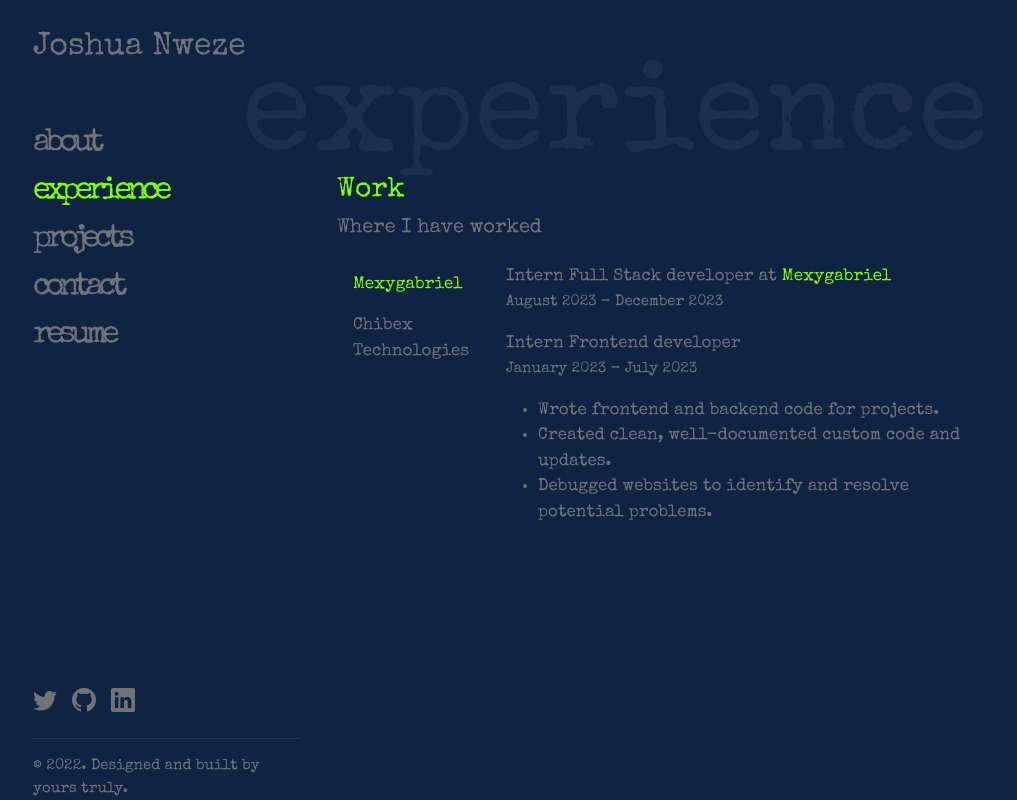
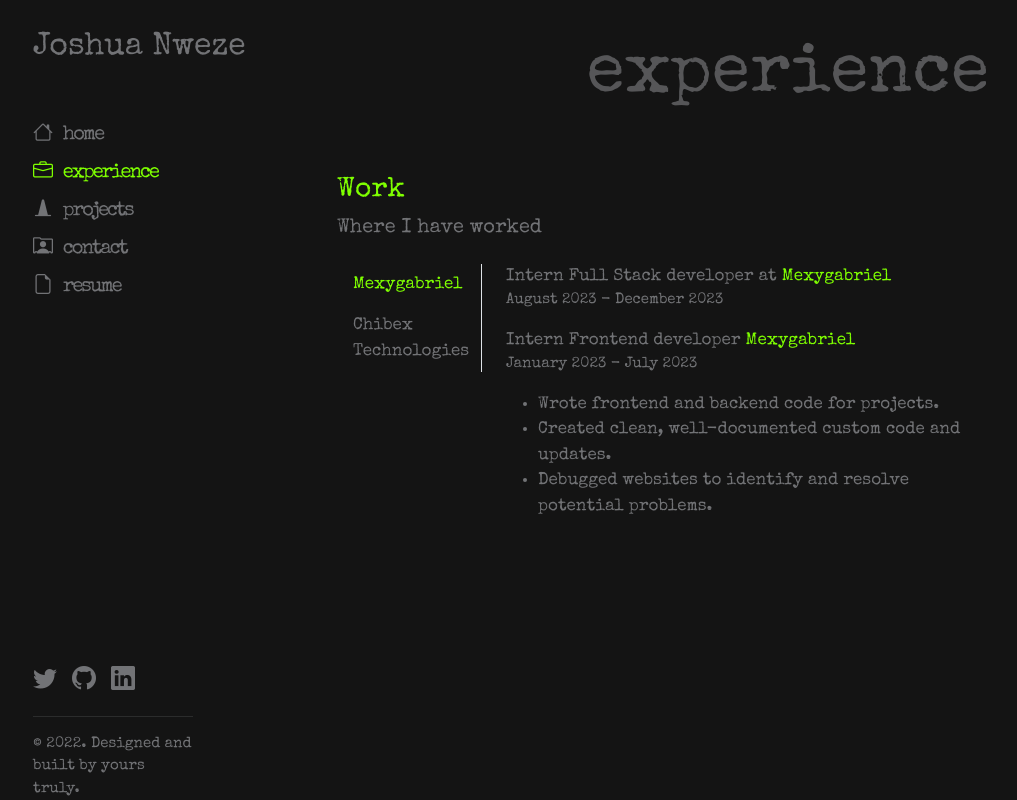
Before and after one commit to Joshua-Nweze/myPortfolio, a Vue app: page /experience in a window 1280 px wide. Shown: the whole page, without its empty margins (129-1146 px from the left). Built offline with nearby package versions, Linux system fonts and the light colour scheme.

Commit message:
ui update

```diff
--- a/src/App.vue
+++ b/src/App.vue
@@ -1,17 +1,17 @@
 <template>
   <div class="body container p-4">
     <div class="row" style="height: 100%; position: relative;">
-      <div class="col-lg-4 d-none d-lg-flex flex-column sidenav-container position-fixed">
+      <div class="col-lg-3 d-none d-lg-flex flex-column sidenav-container position-fixed">
 
         <div class="sidenav fs-2">
           <div class="navbar-brand pt-4">Joshua Nweze</div>
 
-          <div class="sidenav-items mt-5 d-flex flex-column">
-            <RouterLink to="/" class="link">about</RouterLink>
-            <RouterLink to="/experience" class="link">experience</RouterLink>
-            <RouterLink to="/projects" class="link">projects</RouterLink>
-            <RouterLink to="/contact" class="link">contact</RouterLink>
-            <a href="https://drive.google.com/file/d/1fTUOZ9ag1EYdyvWvfeeBWFmo_I_uf4fC/view?usp=sharing" target="_blank" class="nav-link">resume</a>
+          <div class="sidenav-items mt-5 d-flex flex-column fs-5 gap-2">
+            <RouterLink to="/" class="link"><i class="bi bi-house me-2"></i> home</RouterLink>
+            <RouterLink to="/experience" class="link"><i class="bi bi-briefcase me-2"></i> experience</RouterLink>
+            <RouterLink to="/projects" class="link"><i class="bi bi-cone me-2"></i> projects</RouterLink>
+            <RouterLink to="/contact" class="link"><i class="bi bi-person-rolodex me-2"></i> contact</RouterLink>
+            <a href="https://drive.google.com/file/d/1zkuq3u0lSqoyRNxGFwT3HfJ2_zt7AtRH/view?usp=sharing" target="_blank" class="nav-link"><i class="bi bi-file-earmark me-2"></i> resume</a>
           </div>
         </div>
 
@@ -35,7 +35,7 @@
         <div class="router-view">
           <RouterView />
         </div>
-        <Footer class="d-flex d-lg-none mt-5"/>
+        <Footer class="d-flex d-lg-none mt-5 py-2"/>
       </div>
     </div>
   </div>
@@ -50,15 +50,19 @@ import Footer from './components/Footer.vue';
 :root {
   --primaryColor: #727376;
   --higlightColor: #a6a6a6;
+  --backGround: #141414;
 }
 
+*{
+  background-color: var(--backGround);
+}
 
 #app {
   -webkit-font-smoothing: antialiased;
   -moz-osx-font-smoothing: grayscale;
 
   font-family: 'Special Elite', 'cursive';
-  background-color: #0f2443;
+  background-color: #141414;
   color: var(--primaryColor);
   overflow-x: hidden;
   font-size: 17px;
@@ -83,7 +87,7 @@ a:hover {
 
 ::-webkit-scrollbar {
   width: 4px;
-  background-color: #0f2443;
+  background-color: var(--backGround);
 }
 
 ::-webkit-scrollbar-thumb {
@@ -118,7 +122,7 @@ a:hover {
 }
 
 .sidenav-items {
-  letter-spacing: -5px;
+  letter-spacing: -2px;
 }
 
 
--- a/src/components/Aboutme.vue
+++ b/src/components/Aboutme.vue
@@ -1,15 +1,17 @@
 <template>
-  <div class="wrapper" id="about-intro">
-    <WordHeader header="about"/>
+  <div class="wrapper mb-3" id="about-intro">
+    <WordHeader header="home"/>
     <div class="pb-5 container text-center">
+
+      <div class="text-start px-2 py-1 rounded-pill work-search-status">Available for work</div>
 
       <div>Hi there 👋🏽, my name is</div>
       <div class="addChartreuse name">Joshua Nweze</div>
       <div>I am a Full Stack Developer</div>
 
       <div class="pt-5">
-        <a href="https://drive.google.com/file/d/1XycFytS8M1zuRA4DQHm0UweyO9U7sSUd/view?usp=sharing" target="_blank"><span class="front-btn">Resume</span></a>
-        <RouterLink to="/contact"><span class="front-btn">Contact</span></RouterLink>
+        <a href="https://drive.google.com/file/d/1XycFytS8M1zuRA4DQHm0UweyO9U7sSUd/view?usp=sharing" target="_blank"><span class="front-btn">resume</span></a>
+        <RouterLink to="/contact"><span class="front-btn">contact</span></RouterLink>
       </div>
     </div>
 
@@ -172,30 +174,15 @@ function scrollTo() {
     color: chartreuse;
 }
 
-.front-link{
-    border: chartreuse 1px solid;
-    border-radius: 1px;
-    padding: 15px 20px;
-    /* margin-top: 20px; */
-    background-color: transparent;
-    text-decoration: none;
-    /* margin-left: 10px; */
-}
-
-.hr{
-  height: 15px;
-  width: 300px;
-  background-color: chartreuse;
-  border-top: 1px solid;
-}
-
-.about{
- width: 200px;
- border-top: 2px solid burlywood;
- height: 10px;
-}
-
 .sub-header{
   color: chartreuse;
 }
+
+.work-search-status {
+  max-width: fit-content;
+  background-color: #173125;
+  color: chartreuse;
+  margin-bottom: 10px;
+  font-size: 14px;
+}
 </style>
--- a/src/components/Nav.vue
+++ b/src/components/Nav.vue
@@ -1,9 +1,19 @@
 <template>
-<nav class="nav navbar navbar-expand-lg fixed-top d-lg-none" id="navbar" >
+    <nav class="nav navbar navbar-expand-lg fixed-top d-lg-none border-bottom border-secondary" id="navbar">
         <div class="container">
-    <RouterLink to="/" class="navbar-brand nav-link addChartreuse">JN</RouterLink>
+            <RouterLink to="/" class="navbar-brand nav-link addChartreuse"
+                >JN</RouterLink
+            >
 
-    <button class="navbar-toggler " type="button" data-bs-toggle="collapse" data-bs-target="#navbarNavDropdown" aria-controls="navbarNavDropdown" aria-expanded="false" aria-label="Toggle navigation">
+            <button
+                class="navbar-toggler addChartreuse"
+                type="button"
+                data-bs-toggle="collapse"
+                data-bs-target="#navbarNavDropdown"
+                aria-controls="navbarNavDropdown"
+                aria-expanded="false"
+                aria-label="Toggle navigation"
+            >
                 <span><i class="bi bi-list-nested"></i></span>
             </button>
 
@@ -11,95 +21,126 @@
                 <div class="navitems">
                     <ul class="navbar-nav justify-content-end">
                         <li class="nav-item">
-          <div class="nav-link addChartreuse" @click="navigateTo('/')" data-bs-toggle="collapse" data-bs-target="#navbarNavDropdown">about</div>
+                            <div
+                                class="nav-link"
+                                @click="navigateTo('/')"
+                                data-bs-toggle="collapse"
+                                data-bs-target="#navbarNavDropdown"
+                                ref="home"
+                            >
+                              <i class="bi bi-house me-2"></i> home
+                            </div>
                         </li>
                         <li class="nav-item">
-          <div class="nav-link addChartreuse" @click="navigateTo('/experience')" data-bs-toggle="collapse" data-bs-target="#navbarNavDropdown">experience</div>
+                            <div
+                                class="nav-link"
+                                @click="navigateTo('/experience')"
+                                data-bs-toggle="collapse"
+                                data-bs-target="#navbarNavDropdown"
+                            >
+                              <i class="bi bi-briefcase me-2"></i> experience
+                            </div>
                         </li>
                         <li class="nav-item">
-          <div class="nav-link addChartreuse" @click="navigateTo('/projects')" data-bs-toggle="collapse" data-bs-target="#navbarNavDropdown">projects</div>
+                            <div
+                                class="nav-link"
+                                @click="navigateTo('/projects')"
+                                data-bs-toggle="collapse"
+                                data-bs-target="#navbarNavDropdown"
+                            >
+                                <i class="bi bi-cone me-2"></i> projects
+                            </div>
                         </li>
                         <li class="nav-item">
-          <div class="nav-link addChartreuse" @click="navigateTo('/contact')" data-bs-toggle="collapse" data-bs-target="#navbarNavDropdown">contact</div>
+                            <div
+                                class="nav-link"
+                                @click="navigateTo('/contact')"
+                                data-bs-toggle="collapse"
+                                data-bs-target="#navbarNavDropdown"
+                            >
+                              <i class="bi bi-person-rolodex me-2"></i>contact
+                            </div>
                         </li>
-        <li class="nav-item resume ml-5 mr-5">
-          <a class="nav-link addChartreuse" href="https://drive.google.com/file/d/1fTUOZ9ag1EYdyvWvfeeBWFmo_I_uf4fC/view?usp=sharing" target="_blank">resume</a>
+                        <li class="nav-item ml-5 mr-5">
+                            <a
+                                class="nav-link"
+                                href="https://drive.google.com/file/d/1zkuq3u0lSqoyRNxGFwT3HfJ2_zt7AtRH/view?usp=sharing"
+                                target="_blank"
+                                ><i class="bi bi-file-earmark me-2"></i> resume</a
+                            >
                         </li>
                     </ul>
                 </div>
 
+                <div class="mt-4 mb-2">
+                    <a
+                        href="https://twitter.com/TheJosh_N"
+                        class="social-icon"
+                        target="_blank"
+                        ><span><i class="bi bi-twitter fs-4"></i></span
+                    ></a>
+                    <a
+                        href="https://github.com/Joshua-Nweze"
+                        class="social-icon"
+                        target="_blank"
+                        ><span><i class="bi bi-github fs-4"></i></span
+                    ></a>
+                    <a
+                        href="https://www.linkedin.com/in/joshuanweze"
+                        class="social-icon"
+                        target="_blank"
+                        ><span><i class="bi bi-linkedin fs-4"></i></span
+                    ></a>
+                </div>
             </div>
         </div>
     </nav>
 </template>
 
 <script setup>
-import { useRouter } from 'vue-router';
+import { ref } from "vue";
+import { useRouter, useRoute } from "vue-router";
 
-let router = useRouter()
+let route = useRoute()
+let router = useRouter();
+
 
 function navigateTo(route) {
-	router.push(route)
+    router.push(route);
 }
 </script>
 
 <style scoped>
-  nav{
+nav {
     text-align: center;
-    background-color: #0a192f;
+    background-color: var(--backGround);
 }
 
-  .navbar{
+.navbar {
     transition: 0.5s;
     /* position: fixed; */
 }
 
-  .navbar-brand{
+.navbar-brand {
     font-size: 30px;
 }
 
-  .navitems{
+.navitems {
     margin-left: auto;
 }
 
-  .addChartreuse{
-     color: chartreuse
+.addChartreuse {
+    color: chartreuse;
 }
 
-  .navbar-toggler{
+.navbar-toggler {
     /* border-color: chartreuse;   */
     /* color: chartreuse; */
     border: none;
 }
 
-  .bi{
-    color: chartreuse !important;
+.router-link-exact-active {
+    color: chartreuse;
 }
 
-  .resume{
-    border: 1px solid chartreuse;
-    padding: 0 10px;
-    transition: 0.3s ease-in;
-    /* margin: 0 40px; */
-  }
-
-  .resume:hover{
-    background-color: rgb(24, 48, 1);
-  }
-
-  @media only screen and (max-width: 480px) {
-    .resume{
-      border: 1px solid chartreuse;
-      padding: 0 10px;
-      margin: 0 50px;
-    }
-  }
-
-  @media only screen and (min-width: 481px) and (max-width: 1023px) {
-    .resume{
-      border: 1px solid chartreuse;
-      padding: 0 10px;
-      margin: 0 200px;
-    }
-  }
 </style>
--- a/src/components/Projects.vue
+++ b/src/components/Projects.vue
@@ -15,11 +15,11 @@
 
                         <div>
                             <a :href="project.github" class="stack-span" target="_blank" v-if="project.github">
-                                <i class="bi bi-github"></i><br>
+                                <i class="bi bi-github fs-3"></i><br>
                             </a>
 
                             <a :href="project.link" class="stack-span" target="_blank" v-if="project.link">
-                                <i class="bi bi-link-45deg"></i><br>
+                                <i class="bi bi-link-45deg fs-3"></i><br>
                             </a>
                         </div>
                     </div>
@@ -58,7 +58,6 @@ a:hover {
 
 .wrapper {
     margin-top: 20px;
-    background-color: #0f2443;
 }
 
 .about-project .stack-span {
--- a/src/components/WordHeader.vue
+++ b/src/components/WordHeader.vue
@@ -1,31 +1,37 @@
 <template>
     <div class="header d-flex justify-content-end">
-        {{ header }}
+        <span class="word">{{ header }}</span>
     </div>
 </template>
 
 <script setup>
-defineProps(['header'])
+defineProps(["header"]);
 </script>
 
 <style scoped>
 .header {
-    opacity: 0.15;
     height: 150px;
-    font-size: 130px;
+    background: var(--backGround);
+}
+.word{
+    font-size: 70px;
+    opacity: .7;
 }
 
 @media only screen and (max-width: 480px) {
-    .header{
-        font-size: 50px;
+    .header {
         height: 80px;
         margin-top: 50px;
+    }
+
+    .word {
+        font-size: 50px;
+        opacity: .7;
     }
 }
 
 @media only screen and (min-width: 481px) and (max-width: 1023px) {
-    .header{
-        font-size: 70px;
+    .header {
         height: 100px;
         margin-top: 20px;
     }
--- a/src/components/Work.vue
+++ b/src/components/Work.vue
@@ -6,8 +6,8 @@
     <div class="row justify-content-center text-start mt-3">
       <div class="col-md-3 col-sm-12">
           <div class="nav outer" id="nav-tab" name="tablist">
-              <span class="nav-link active" id="nav-job1-tab" data-bs-toggle="tab" data-bs-target="#nav-job1" type="button" name="tab" aria-controls="nav-job1" aria-selected="true">Mexygabriel</span>
-              <span class="nav-link" id="nav-job2-tab" data-bs-toggle="tab" data-bs-target="#nav-job2" type="button" name="tab" aria-controls="nav-job2" aria-selected="false">Chibex Technologies</span>
+              <span class="nav-link active border-end" id="nav-job1-tab" data-bs-toggle="tab" data-bs-target="#nav-job1" type="button" name="tab" aria-controls="nav-job1" aria-selected="true">Mexygabriel</span>
+              <span class="nav-link border-end" id="nav-job2-tab" data-bs-toggle="tab" data-bs-target="#nav-job2" type="button" name="tab" aria-controls="nav-job2" aria-selected="false">Chibex Technologies</span>
           </div>
       </div>
 
@@ -16,13 +16,13 @@
               <!-- job1 -->
               <div class="tab-pane fade show active" id="nav-job1" name="tabpanel" aria-labelledby="nav-job1-tab" tabindex="0">
                   <div>
-                    Intern Full Stack developer at <span class="addChartreuse">Mexygabriel</span> <br>
-                    <span class="date">August 2023 - December 2023</span>
+                    <div>Intern Full Stack developer at <span class="addChartreuse">Mexygabriel</span></div>
+                    <div class="date">August 2023 - December 2023</div>
                   </div>
 
                   <div class="mt-3">
-                    Intern Frontend developer<br>
-                    <span class="date">January 2023 - July 2023</span>
+                    <div>Intern Frontend developer <span class="addChartreuse">Mexygabriel</span></div>
+                    <div class="date">January 2023 - July 2023</div>
                   </div>
 
                   <div class="mt-3">
@@ -35,8 +35,8 @@
               </div>
               <!-- job2 -->
               <div class="tab-pane fade" id="nav-job2" name="tabpanel" aria-labelledby="nav-job2-tab" tabindex="0">
-                Intern Junior frontend developer at <span class="addChartreuse">Chibex technologies</span> <br>
-                  <span class="date">July 2021 - December 2021</span>
+                <div>Intern Junior frontend developer at <span class="addChartreuse">Chibex technologies</span></div>
+                  <div class="date">July 2021 - December 2021</div>
 
                   <div class="mt-3">
                     <ul>
@@ -79,13 +79,8 @@ export default {
 }
 
 .nav-link{
-  background-color: #0f2443 !important;
   color: #727376;
   width: 100%;
-}
-
-.contact:hover{
-    color: chartreuse;
 }
 
 .sub-header{
@@ -102,7 +97,7 @@ export default {
 
 ::-webkit-scrollbar {
   width: 4px;
-  background-color: #0f2443;
+  background-color: var(--backGround);
   height: 5px;
 }
 
```
Also changed, not shown: src/components/Footer.vue (+5 -8 lines). Lines whose indentation alone changed are shown as unchanged.
